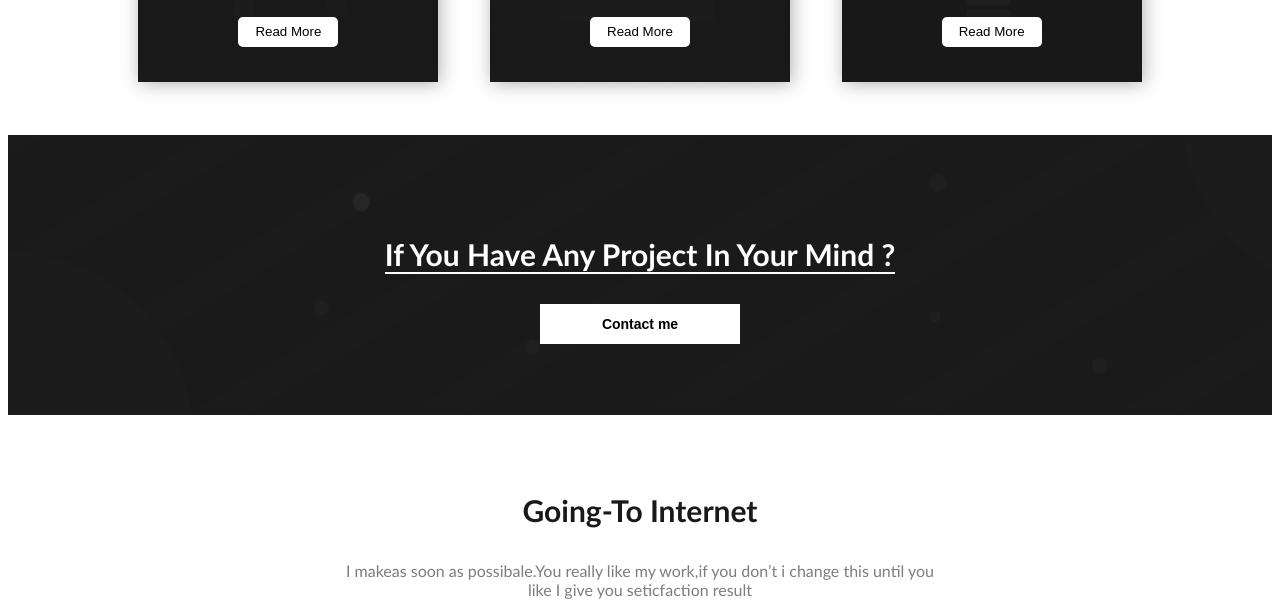
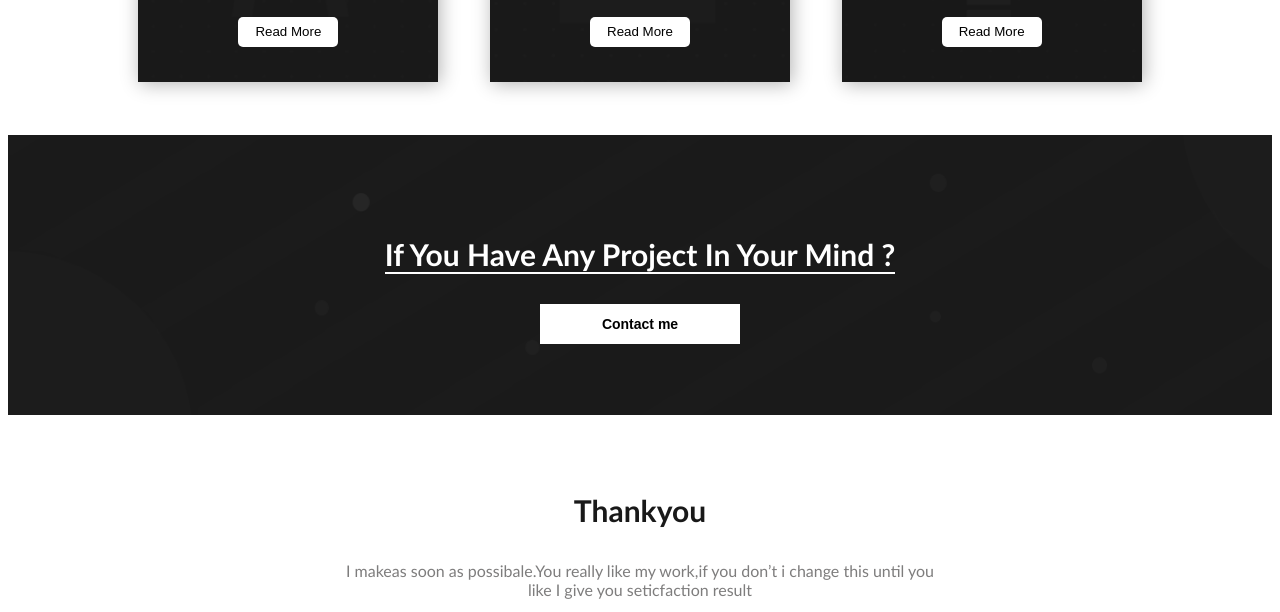
Before and after one commit to mishalp/t, a plain HTML site: page index.html in a window 1280 px wide. Shown: the part 1520-2132 px from the top of the page. Drawn offline with Linux system fonts and the light colour scheme.

Commit message:
Update index.html

```diff
--- a/index.html
+++ b/index.html
@@ -90,7 +90,7 @@
 	<!--footer--------------->
  <footer>
 	 <!--heading-->
-  <p>Going-To Internet</p>
+  <p>Thankyou</p>
 	 <!--paragraph-->
 	 <p>I makeas soon as possibale.You really like my work,if you don&#8217;t i change this until you like I give you seticfaction result</p>
 	 <!--social-->
```
